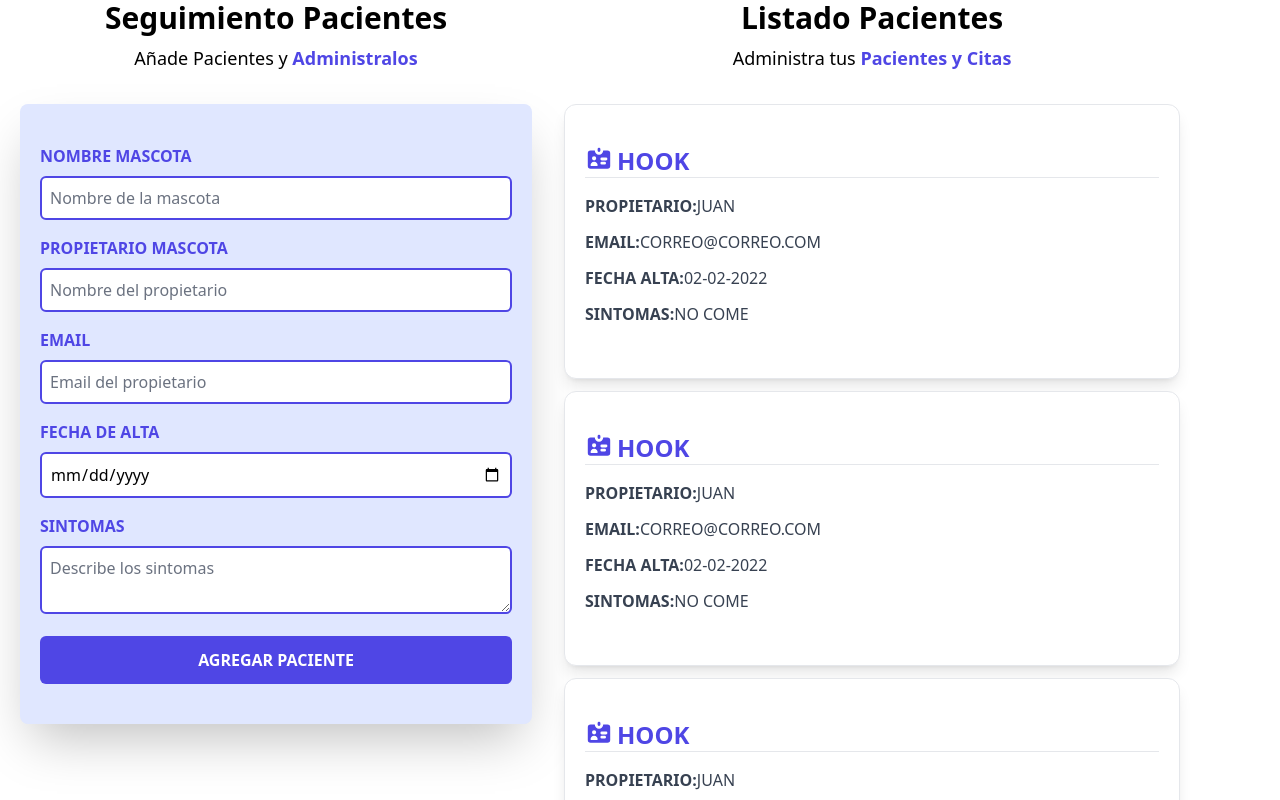
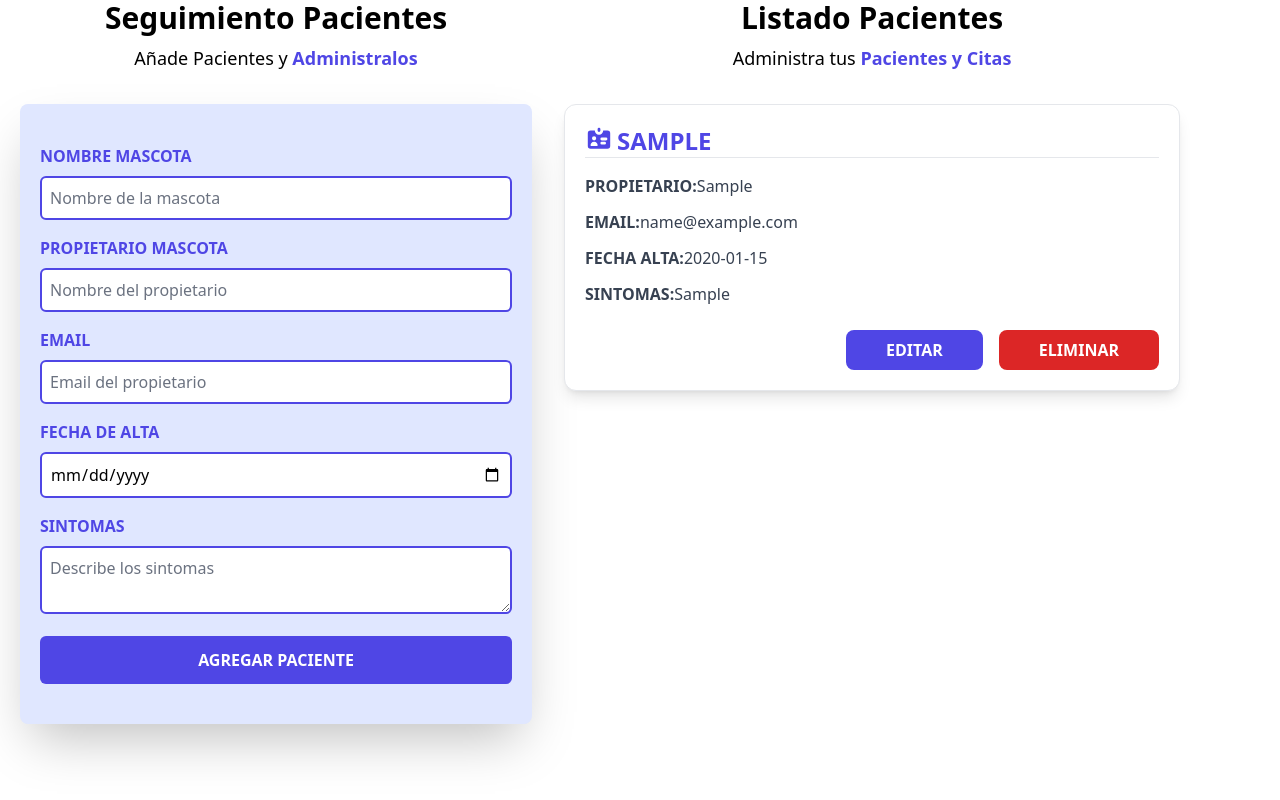
Before and after one commit to greidykth/citas_veterinaria_react, a React (Vite) app: page / in a window 1280 px wide. Both pictures are taken after typing "Sample", "Sample", "name@example.com", "2020-01-15", "Sample" into the empty fields and a click on the input "Agregar Paciente". Shown: the part 176-976 px from the top of the page. Built offline with nearby package versions, Linux system fonts and the light colour scheme.

Commit message:
Se agrega la funcionalidad de listar pacientes, editarlos y eliminarlos

```diff
--- a/src/App.jsx
+++ b/src/App.jsx
@@ -1,11 +1,21 @@
-import { useState } from 'react'
+import { useEffect, useState } from 'react'
 import Formulario from './components/Formulario'
 import Header from './components/Header'
 import ListadoPacientes from './components/ListadoPacientes'
 
 function App() {
 
-  const [pacientes, setPacientes] = useState([]);
+  const [pacientes, setPacientes] = useState(JSON.parse(localStorage.getItem('pacientes')) ?? []);
+  const [paciente, setPaciente] = useState({});
+
+  useEffect ( () => {
+    localStorage.setItem('pacientes', JSON.stringify(pacientes) );
+  }, [pacientes])
+
+  const eliminarPaciente = (id) => {
+    const pacientesActualizados = pacientes.filter( pacienteFilter => pacienteFilter.id !== id);
+    setPacientes(pacientesActualizados);
+  }
 
     return (
       <div className="container mx-auto mt-20">
@@ -15,12 +25,19 @@ function App() {
           <Formulario
             pacientes={pacientes}
             setPacientes={setPacientes}
+            paciente={paciente}
+            setPaciente={setPaciente}
           />
-        <ListadoPacientes/>
+          <ListadoPacientes
+            pacientes={pacientes}
+            setPacientes={setPacientes}
+            paciente={paciente}
+            setPaciente={setPaciente}
+            eliminarPaciente={eliminarPaciente}
+          />
         </div>
-
       </div>
     )
 }
 
-export default App
+export default App;
--- a/src/components/Formulario.jsx
+++ b/src/components/Formulario.jsx
@@ -2,7 +2,7 @@ import { useState, useEffect } from "react"
 import Error from "./Error";
 
 
-function Formulario({pacientes, setPacientes}) {
+function Formulario({pacientes, setPacientes, paciente, setPaciente}) {
 
     const[nombre, setNombre] = useState('');
     const[propietario, setPropieario] = useState('');
@@ -10,6 +10,24 @@ function Formulario({pacientes, setPacientes}) {
     const[fecha, setFecha] = useState('');
     const[sintomas, setSintomas] = useState('');
     const[error, setError] = useState(false);
+
+    useEffect(() => {
+        if (Object.keys(paciente).length > 0) {
+            setNombre(paciente.nombre);
+            setPropieario(paciente.propietario);
+            setEmail(paciente.email);
+            setFecha(paciente.fecha);
+            setSintomas(paciente.sintomas);
+        }
+}, [paciente]);
+
+    const generarId = () => {
+
+        const random = Math.random().toString(36).substr(2);
+        const fechaHoy = Date.now().toString(36);
+
+        return random + fechaHoy;
+    }
 
     const handleSubmit = (e) => {
         e.preventDefault();
@@ -30,7 +48,16 @@ function Formulario({pacientes, setPacientes}) {
             sintomas
         }
 
-        setPacientes([...pacientes, objetoPaciente]);
+        if (paciente.id) {
+            objetoPaciente.id = paciente.id;
+            const pacientesActualizados = pacientes.map( (pacienteState) => pacienteState.id === paciente.id ? objetoPaciente : pacienteState)
+            setPacientes(pacientesActualizados);
+            setPaciente({});
+
+        } else {
+            objetoPaciente.id = generarId();
+            setPacientes([...pacientes, objetoPaciente]);
+        }
 
         //Reiniciar formulario
         setNombre('');
@@ -128,7 +155,7 @@ function Formulario({pacientes, setPacientes}) {
             <input
                 type="submit"
                 className="bg-indigo-600 w-full p-3 text-white uppercase font-bold hover:bg-indigo-800 cursor-pointer rounded-md transition-colors"
-                value="Agregar Paciente"
+                value={paciente.id ? "Editar Paciente" : "Agregar Paciente"}
             />
         </form>
     </div>
--- a/src/components/ListadoPacientes.jsx
+++ b/src/components/ListadoPacientes.jsx
@@ -1,17 +1,34 @@
 import Paciente from "./Paciente";
 
-function ListadoPacientes() {
+function ListadoPacientes({pacientes, setPaciente, eliminarPaciente}) {
   return (
     <div className="md:w-1/2 lg:3/5 md:h-screen overflow-y-scroll">
+
+        {pacientes && pacientes.length  ? (
+        <>
         <h2 className="font-black text-3xl text-center">Listado Pacientes</h2>
         <p className="text-lg mt-2 mb-8 text-center">
              Administra tus {''}
             <span className="text-indigo-600 font-bold">Pacientes y Citas</span>
         </p>
-        <Paciente />
-        <Paciente />
-        <Paciente />
-        <Paciente />
+        {pacientes.map( paciente => (
+          <Paciente
+            key={paciente.id}
+            paciente={paciente}
+            setPaciente={setPaciente}
+            eliminarPaciente={eliminarPaciente}
+          />
+        ))}
+        </>
+      ) : (
+        <>
+          <h2 className="font-black text-3xl text-center">No hay pacientes</h2>
+            <p className="text-lg mt-2 mb-8 text-center">
+                Comienza agregando pacientes y {''}
+                <span className="text-indigo-600 font-bold">aparecerán en este lugar</span>
+            </p>
+        </>
+      )}
     </div>
   )
 }
--- a/src/components/Paciente.jsx
+++ b/src/components/Paciente.jsx
@@ -1,25 +1,46 @@
 
-function Paciente() {
+function Paciente({paciente, setPaciente, eliminarPaciente}) {
+    const {nombre, propietario, fecha, email, sintomas, id} = paciente;
+
+    const handleEliminar = () => {
+        const respuesta = confirm(`Esta seguro que desea eliminar el paciente ${nombre}?`);
+        if (respuesta) {
+            eliminarPaciente(id);
+        }
+    }
+
   return (
-    <div className="m-3 bg-white shadow-lg px-5 py-10 rounded-xl border">
+    <div className="m-3 bg-white shadow-lg p-5 rounded-xl border">
             <h2 className="border-b font-bold text-2xl uppercase text-indigo-600 mb-4 flex">
                 <svg xmlns="http://www.w3.org/2000/svg" className="h-7 w-7 text-indigo-600 mr-1" viewBox="0 0 20 20" fill="currentColor">
-                <path fill-rule="evenodd" d="M10 2a1 1 0 00-1 1v1a1 1 0 002 0V3a1 1 0 00-1-1zM4 4h3a3 3 0 006 0h3a2 2 0 012 2v9a2 2 0 01-2 2H4a2 2 0 01-2-2V6a2 2 0 012-2zm2.5 7a1.5 1.5 0 100-3 1.5 1.5 0 000 3zm2.45 4a2.5 2.5 0 10-4.9 0h4.9zM12 9a1 1 0 100 2h3a1 1 0 100-2h-3zm-1 4a1 1 0 011-1h2a1 1 0 110 2h-2a1 1 0 01-1-1z" clip-rule="evenodd" />
+                <path fillRule="evenodd" d="M10 2a1 1 0 00-1 1v1a1 1 0 002 0V3a1 1 0 00-1-1zM4 4h3a3 3 0 006 0h3a2 2 0 012 2v9a2 2 0 01-2 2H4a2 2 0 01-2-2V6a2 2 0 012-2zm2.5 7a1.5 1.5 0 100-3 1.5 1.5 0 000 3zm2.45 4a2.5 2.5 0 10-4.9 0h4.9zM12 9a1 1 0 100 2h3a1 1 0 100-2h-3zm-1 4a1 1 0 011-1h2a1 1 0 110 2h-2a1 1 0 01-1-1z" clipRule="evenodd" />
                 </svg>
-            Hook</h2>
+            {nombre}</h2>
 
             <p className="font-bold mb-3 text-gray-700 uppercase">Propietario:{''}
-                <span className="font-normal">Juan</span>
+                <span className="font-normal normal-case">{propietario}</span>
             </p>
             <p className="font-bold mb-3 text-gray-700 uppercase">Email:{''}
-                <span className="font-normal">correo@correo.com</span>
+                <span className="font-normal normal-case">{email}</span>
             </p>
             <p className="font-bold mb-3 text-gray-700 uppercase">Fecha Alta:{''}
-                <span className="font-normal">02-02-2022</span>
+                <span className="font-normal normal-case">{fecha}</span>
             </p>
             <p className="font-bold mb-3 text-gray-700 uppercase">Sintomas:{''}
-                <span className="font-normal">No come</span>
+                <span className="font-normal normal-case">{sintomas}</span>
             </p>
+            <div className="flex justify-end mt-6">
+                <button
+                    className="py-2 px-10 bg-indigo-600 hover:bg-indigo-800 text-white font-bold uppercase rounded-lg mr-4"
+                    type="button"
+                    onClick={() => setPaciente(paciente)}
+                >Editar</button>
+                <button
+                    type="button"
+                    className="py-2 px-10 bg-red-600 hover:bg-red-800 text-white font-bold uppercase rounded-lg"
+                    onClick={handleEliminar}
+                >Eliminar</button>
+            </div>
         </div>
   )
 }
```
Lines whose indentation alone changed are shown as unchanged.
